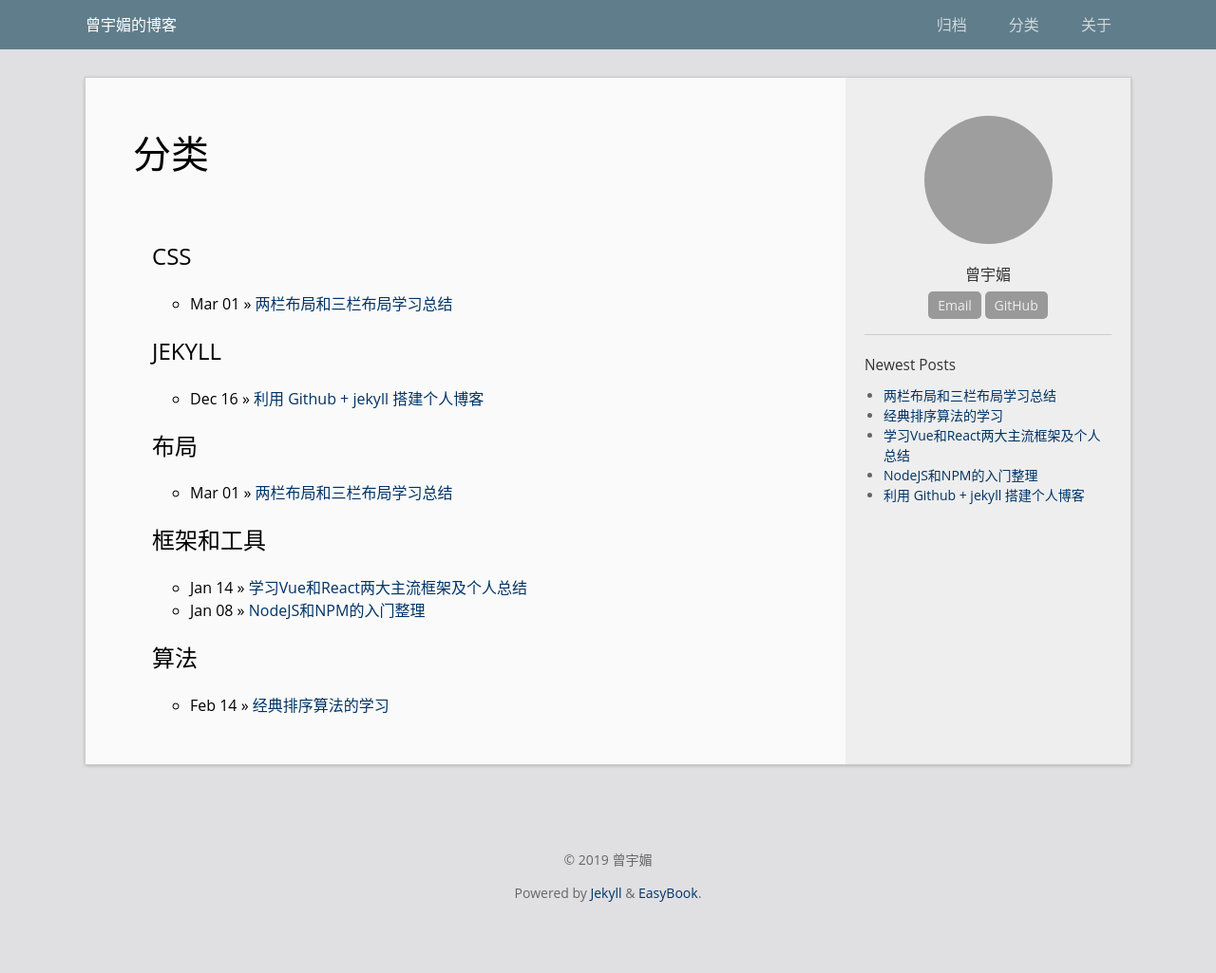
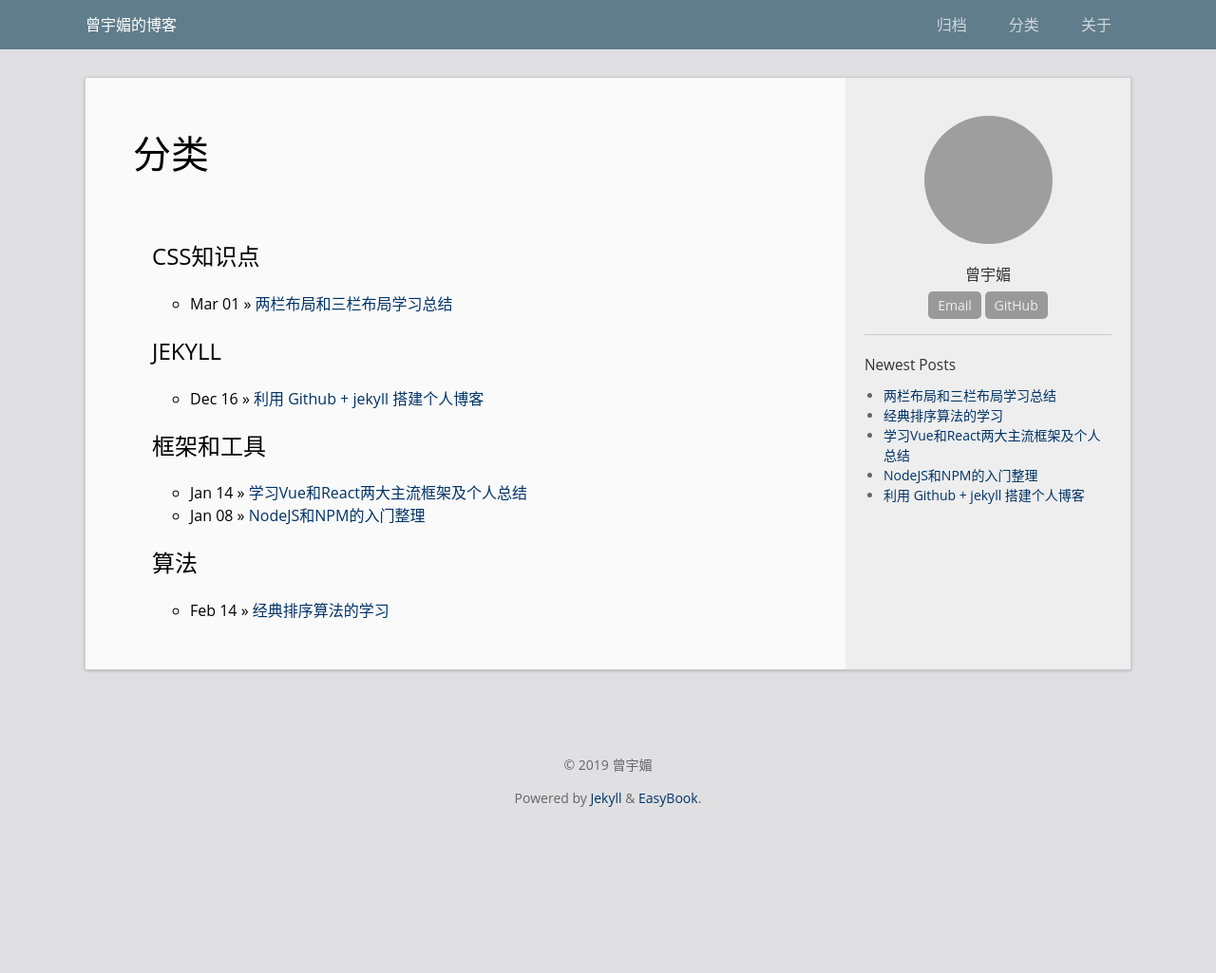
Before and after one commit to zengyumei/zengyumei.github.io, a Jekyll site: the page built from category.html, in a window 1280 px wide. Shown: the whole page at 95% size. Built offline with Jekyll 4.4.1, drawn with Linux system fonts in a browser that asks for light colours; after the commit the page ends 925 px from its top, so only the background shows below that; grey boxes are pictures that could not be loaded.

Commit message:
修改了一些小问题

```diff
--- a/_posts/2019-03-01-layout.md
+++ b/_posts/2019-03-01-layout.md
@@ -3,8 +3,8 @@ layout: post
 title:  两栏布局和三栏布局学习总结
 summary: "两栏布局和三栏布局"
 date:   2019-3-01 21:25:18 +0700
-categories: css 布局
-tags: '布局'
+categories: css知识点
+tags: 'css知识点'
 author: 曾宇媚
 comment: true
 ---
```
